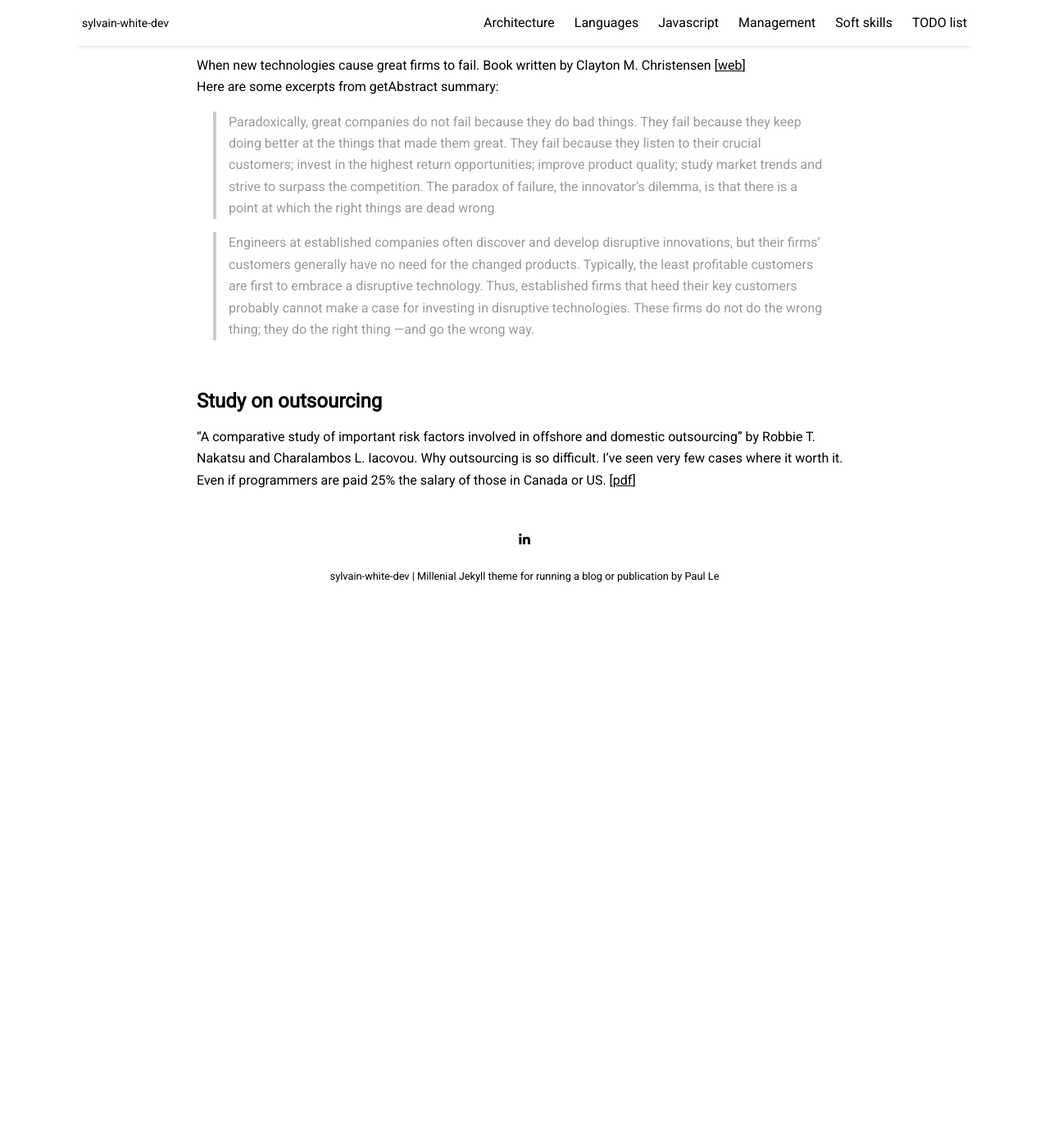
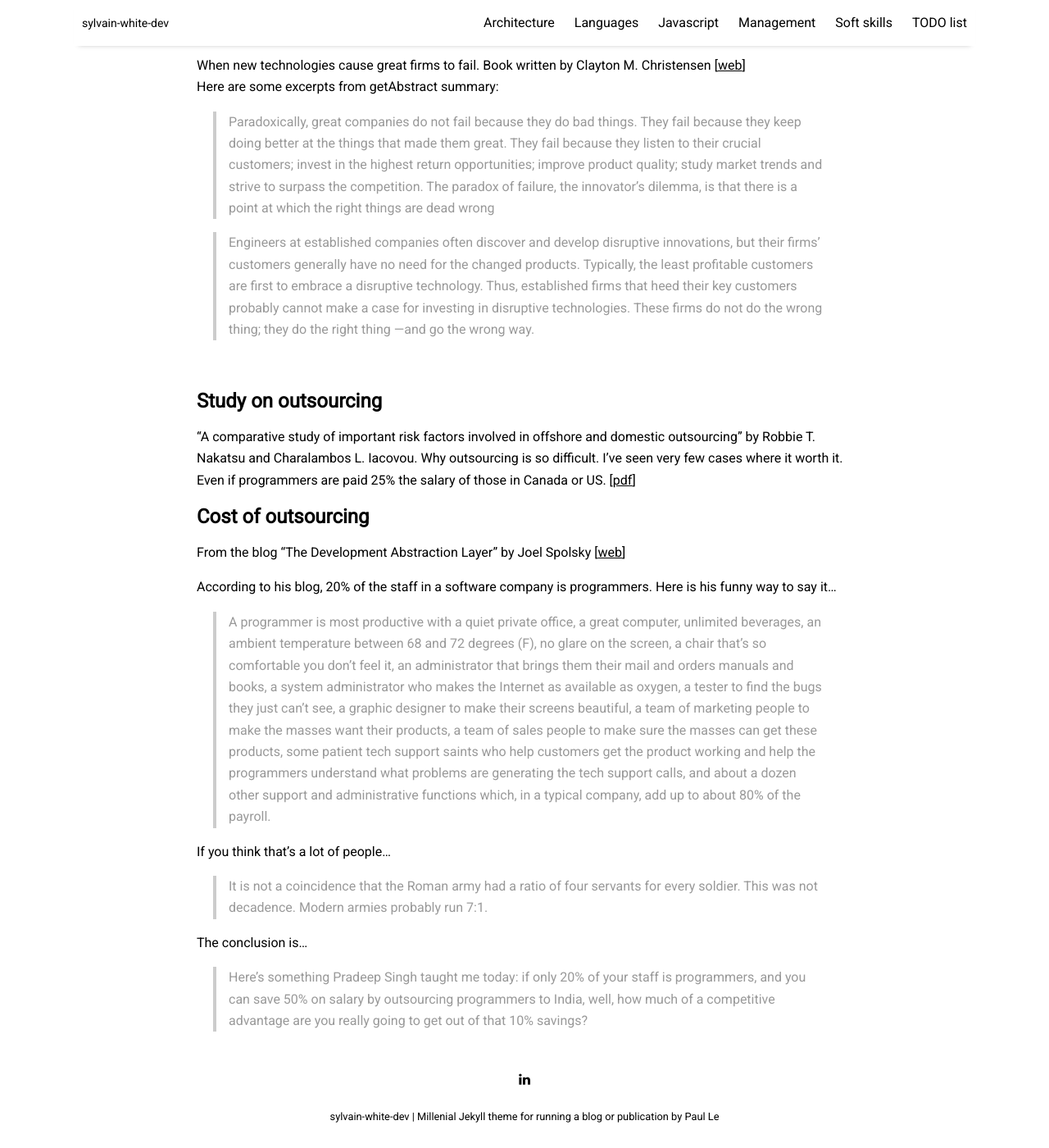
Before and after one commit to sylvainwhite/sylvain-white-dev, a Jekyll site: the page built from pages/management.md, in a window 1280 px wide and 1400 px high, scrolled down 7850 px. Shown: the whole window at 82% size. Built offline with Jekyll 4.4.1, drawn with Linux system fonts in a browser that asks for light colours; nearby versions of some CDN libraries; before the commit the page ends 8591 px from its top, so only the background shows below that.

Commit message:
Update management page

```diff
--- a/pages/management.md
+++ b/pages/management.md
@@ -279,3 +279,20 @@
 
 "A comparative study of important risk factors involved in offshore and domestic outsourcing" by Robbie T. Nakatsu and Charalambos L. Iacovou. Why outsourcing is so difficult. I've seen very few cases where it worth it. Even if programmers are paid 25% the salary of those in Canada or US.
 [[pdf]({{ site.github.url }}/resources/comparisonStudyOutsourcing-protected.pdf){:target="_blank"}]
+
+## Cost of outsourcing
+
+From the blog "The Development Abstraction Layer" by Joel Spolsky
+[[web](https://www.joelonsoftware.com/2006/04/11/the-development-abstraction-layer-2/){:target="_blank"}]
+
+According to his blog, 20% of the staff in a software company is programmers. Here is his funny way to say it...
+
+> A programmer is most productive with a quiet private office, a great computer, unlimited beverages, an ambient temperature between 68 and 72 degrees (F), no glare on the screen, a chair that’s so comfortable you don’t feel it, an administrator that brings them their mail and orders manuals and books, a system administrator who makes the Internet as available as oxygen, a tester to find the bugs they just can’t see, a graphic designer to make their screens beautiful, a team of marketing people to make the masses want their products, a team of sales people to make sure the masses can get these products, some patient tech support saints who help customers get the product working and help the programmers understand what problems are generating the tech support calls, and about a dozen other support and administrative functions which, in a typical company, add up to about 80% of the payroll.
+
+If you think that's a lot of people...
+
+>  It is not a coincidence that the Roman army had a ratio of four servants for every soldier. This was not decadence. Modern armies probably run 7:1.
+
+The conclusion is...
+
+> Here’s something Pradeep Singh taught me today: if only 20% of your staff is programmers, and you can save 50% on salary by outsourcing programmers to India, well, how much of a competitive advantage are you really going to get out of that 10% savings?
```
